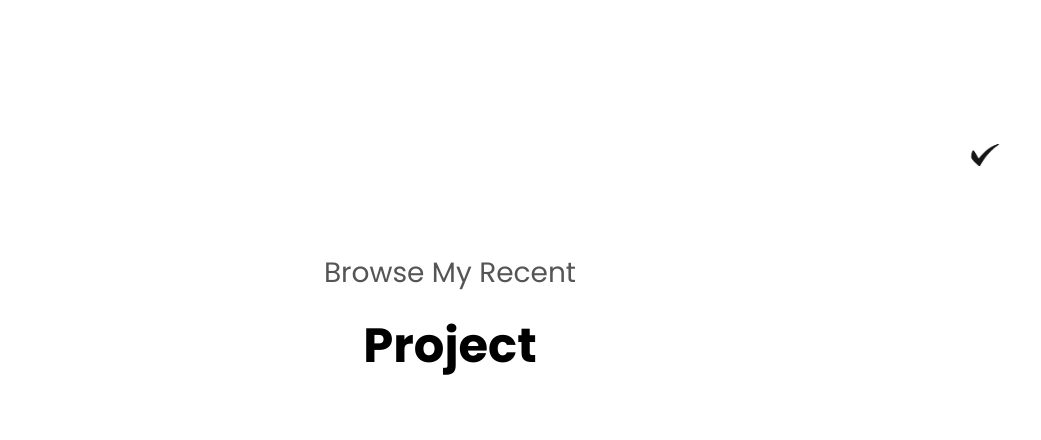
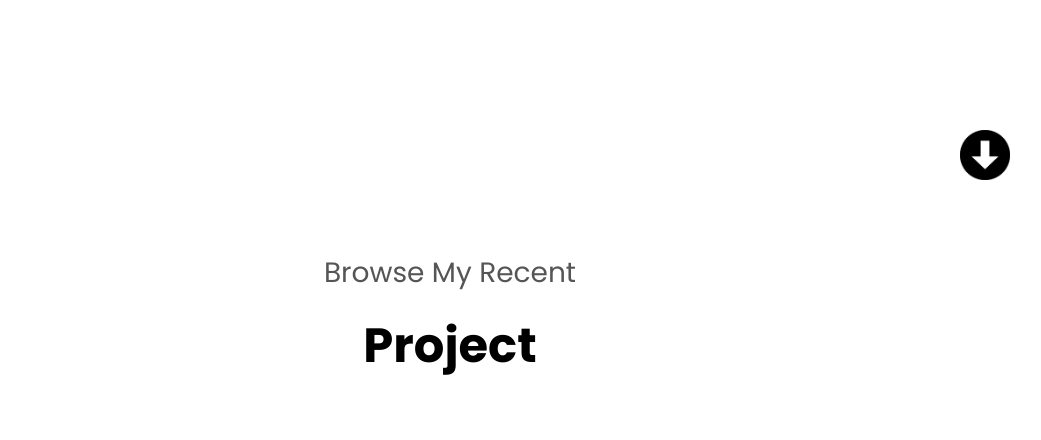
Before and after one commit to Naveen-9101/myportfolio, a plain HTML site: page index.html in a window 1280 px wide. Shown: the part 2220-2660 px from the top of the page, without its empty margins (190-1231 px from the left). Drawn offline with Linux system fonts and the light colour scheme.

Commit message:
Update index.html

```diff
--- a/index.html
+++ b/index.html
@@ -170,7 +170,7 @@
                 </div>
             </div>
         </div>
-        <img src="./checkmark.png"
+        <img src="./arrow.png"
             height="50" width="50"   class="icon-arrow"
             onclick="location.href ='./#project'"/>
         </section>
```
